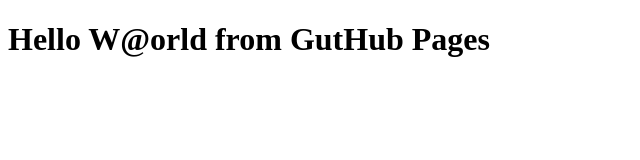
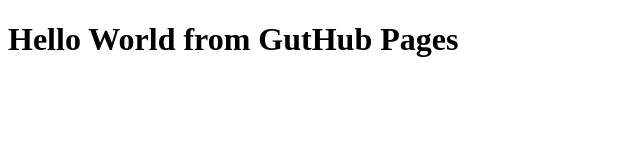
Before and after one commit to aqilahahmd/aqilahahmd.github.io, a plain HTML site: page index.html in a window 1280 px wide. Shown: the whole page, without its empty margins (0-640 px from the left). Drawn offline with Linux system fonts and the light colour scheme.

```diff
--- a/index.html
+++ b/index.html
@@ -7,6 +7,6 @@
     <title>Hello World</title>
 </head>
 <body>
-    <h1>Hello W@orld from GutHub Pages</h1>
+    <h1>Hello World from GutHub Pages</h1>
 </body>
 </html>
```
